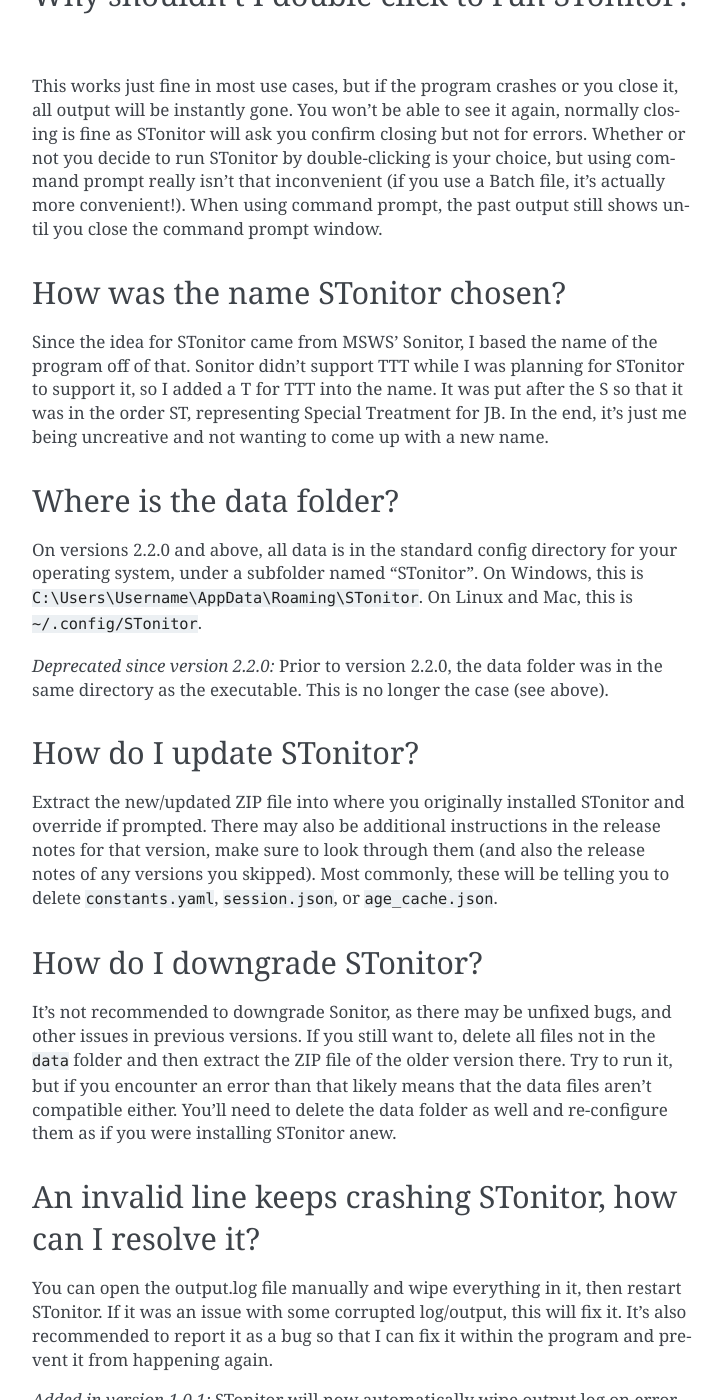
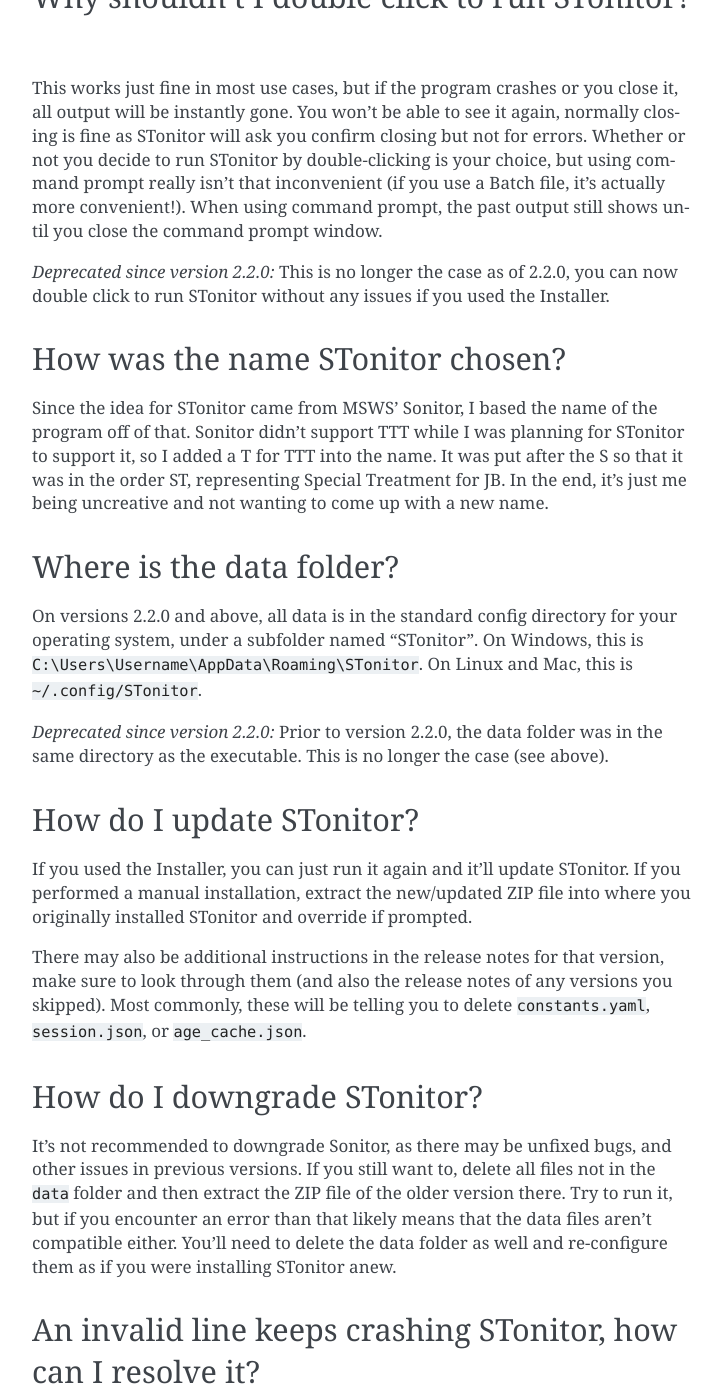
Before and after one commit to BLANK-TH/TSonitor, a Sphinx documentation site: the page built from docs/source/faq.rst, in a window 1280 px wide and 1400 px high, scrolled down 1419 px. Shown: the whole window, without its empty margins (388-1108 px from the left). Built offline with Sphinx 7.4.7, drawn with Linux system fonts in a browser that asks for light colours; some of the changed text lies outside the part shown.

Commit message:
update various documentation lines

```diff
--- a/docs/source/changelog.rst
+++ b/docs/source/changelog.rst
@@ -18,6 +18,7 @@
 * Updated GitHub update checking URL to new one
 * Moved data folder to native data location (APPDATA, .config)
 * Documentation updated to reference Windows installer
+* The program now asks if you want to open the data folder if it generates it
 
 Fixed
 ^^^^^^^
--- a/docs/source/faq.rst
+++ b/docs/source/faq.rst
@@ -12,26 +12,28 @@
 I messed up something in the settings, what should I do?
 --------------------------------------------------------------
 
-Delete the ``settings.yaml`` file, and it'll be regenerated with default values. You'll have to change the settings
-again to the values you want and fill in the API key again however.
+Delete the ``settings.yaml`` file (in `the data folder <faq.html#where-is-the-data-folder>`_), and it'll be regenerated
+with default values. You'll have to change the settings again to the values you want and fill in the API key again
+however.
 
 I messed with the constants file, and now the program isn't parsing lines correctly
 ----------------------------------------------------------------------------------------
 
-Delete the ``constants.yaml`` file, and it'll be regenerated with the proper working default values.
+Delete the ``constants.yaml`` file (in `the data folder <faq.html#where-is-the-data-folder>`_), and it'll be
+regenerated with the proper working default values.
 
 Can I add more GameME server IPs to playtime detection?
 --------------------------------------------------------
 Yes, provided that they're under the same GameME page as the existing entries, you can. To do so, go to
-``constants.yaml``, go to ``age`` -> ``gameme`` -> ``game_code``. You can then add the IP you want in the following
-format:
+``constants.yaml`` (in `the data folder <faq.html#where-is-the-data-folder>`_), go to
+``age`` -> ``gameme`` -> ``game_code``. You can then add the IP you want in the following format:
 
 ``{ip here}: {game code here}``
 
 Replace ``{ip here}`` with the IP address of the server you wish to add, and replace ``{game code here}`` with the
 GameME game code of the specific server you want to add (to get this, go to the GameME page of the server you want to
 add and look at the URL, it'll be visible after the domain. For example ``csgo3`` is the gamecode in the URL
-``prestigegaming.gameme.com/csgo3``)
+``edgegamersorg.gameme.com/csgo3``)
 
 Early Vents keeps showing despite no CT breaking vents
 ---------------------------------------------------------
@@ -48,6 +50,9 @@
 Whether or not you decide to run STonitor by double-clicking is your choice, but using command prompt really isn't that
 inconvenient (if you use a Batch file, it's actually more convenient!). When using command prompt, the past output still
 shows until you close the command prompt window.
+
+.. deprecated:: 2.2.0
+   This is no longer the case as of 2.2.0, you can now double click to run STonitor without any issues if you used the Installer.
 
 How was the name STonitor chosen?
 ------------------------------------
@@ -69,10 +74,12 @@
 How do I update STonitor?
 ---------------------------
 
-Extract the new/updated ZIP file into where you originally installed STonitor and override if prompted. There may also
-be additional instructions in the release notes for that version, make sure to look through them (and also the release
-notes of any versions you skipped). Most commonly, these will be telling you to delete ``constants.yaml``,
-``session.json``, or ``age_cache.json``.
+If you used the Installer, you can just run it again and it'll update STonitor. If you performed a manual installation,
+extract the new/updated ZIP file into where you originally installed STonitor and override if prompted.
+
+There may also be additional instructions in the release notes for that version, make sure to look through them (and
+also the release notes of any versions you skipped). Most commonly, these will be telling you to delete
+``constants.yaml``, ``session.json``, or ``age_cache.json``.
 
 How do I downgrade STonitor?
 ------------------------------
@@ -96,7 +103,7 @@
 --------------------------
 
 Report a bug on GitHub using the Bug Report issue template, here's
-`a link to make things easier <https://github.com/BLANK-TH/STonitor/issues/new?assignees=BLANK-TH&labels=bug&template=bug-report.md&title=>`_.
+`a link to make things easier <https://github.com/blankdvth/STonitor/issues/new?assignees=blankdvth&labels=bug&template=bug-report.md&title=>`_.
 You'll need to have a GitHub account in order to do this. If you're unsure about any of the fields/sections in the
 template, feel free to leave it blank. A bug report that isn't complete is better than no bug report.
 
@@ -104,7 +111,7 @@
 -------------------------------
 
 Suggest a feature on GitHub using the Feature Request issue template, here's
-`a link to make things easier <https://github.com/BLANK-TH/STonitor/issues/new?assignees=BLANK-TH&labels=enhancement&template=feature-request.md&title=>`_.
+`a link to make things easier <https://github.com/blankdvth/STonitor/issues/new?assignees=blankdvth&labels=enhancement&template=feature-request.md&title=>`_.
 You'll need to have a GitHub account in order to do this.
 
 Where can I contact the developer?
--- a/docs/source/settings.rst
+++ b/docs/source/settings.rst
@@ -3,7 +3,7 @@
 Here's a list of all of the currently available settings parameters, and what they do
 
 - **output_file**: *Full path to where the CS:GO output.log file is located, the prefilled value is the default for most people*. Default Value: ``C:/Program Files (x86)/Steam/steamapps/common/Counter-Strike Global Offensive/csgo/output.log``
-- **steamkey**: *Your steam API key, needed to use the account age and CS:GO playtime features*. Example Value: ``A=12345A789101234FJ32U``
+- **steamkey**: *Your steam API key, needed to use the account age and CS:GO playtime features*. Example Value: ``12345A789101234FJ32U``
 - **check_delay**: *The delay in between the program checking the output.log file for new contents, in seconds. The lower it is the faster you get results but the more resources the program uses.*. Default Value: ``5``
 - **clear_output_log**: *Boolean (true/false) of whether output.log should be cleared once STonitor is done with it, this prevents repeat output (a runtime caching solution is implemented for JB & Status and a round number session solution for TTT in the case that you turn this off)*. Default Value: ``true``
 - **clear_on_error**: *Boolean (true/false) of whether output.log is automatically cleared on error to attempt to fix corrupted log issues. Upside is less crashes, downside is potential lost log.*. Default Value: ``true``
```
Also changed, not shown: docs/source/usage.rst (+8 -8 lines).
